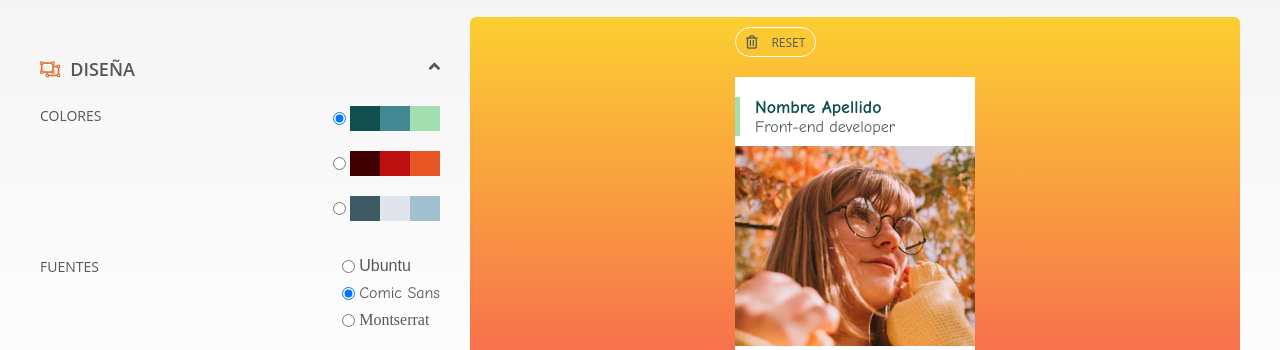
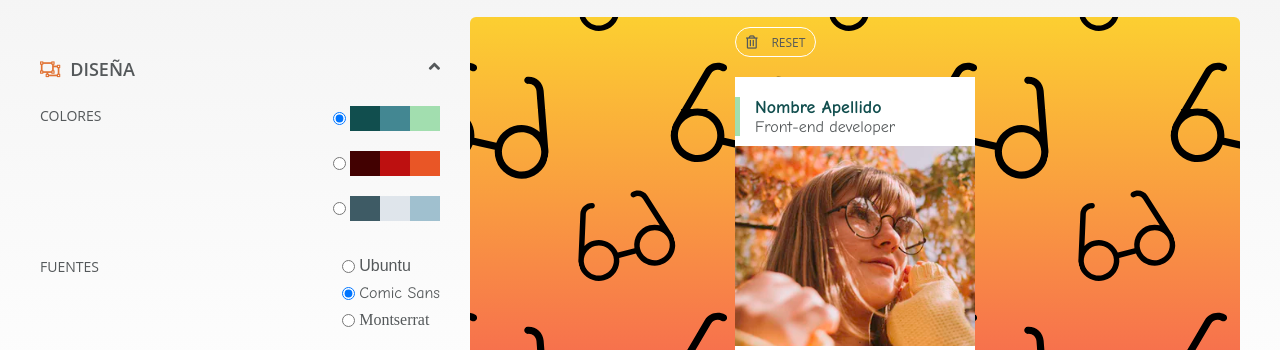
Before and after one commit to Adalab/dorcas-s2-peak-y-blinded, a website: page form.html in a window 1280 px wide. Shown: the part 119-469 px from the top of the page. Drawn offline with Linux system fonts and the light colour scheme.

Commit message:
Add glasses to bg

```diff
--- a/js/inputs.js
+++ b/js/inputs.js
@@ -84,7 +84,9 @@ ghField.addEventListener('change', writeSocialMedia);
 var resetButton = document.querySelector('.button-reset');
 
 function resetForm() {
- document.getElementById('form').reset();
+  document.getElementById('form').reset();
+  linkID.classList.remove('contact__link--active');
+  linkID.classList.add('contact__link--inactive');
 }
 
 resetButton.addEventListener('click', resetForm);
--- a/scss/layout/_card.scss
+++ b/scss/layout/_card.scss
@@ -1,7 +1,9 @@
 .section-card {
   display: flex;
   flex-direction: column;
-  background: linear-gradient(#fccf31, #f55555), url('../../images/pattern-glasses.svg');
+  background-image:  url('../../images/pattern-glasses.svg'), linear-gradient(#fccf31, #f55555);;
+  background-repeat: repeat;
+  background-position: center;
   align-items: center;
   padding-bottom: 30px;
 
```
Also changed, not shown: css/main.css.
